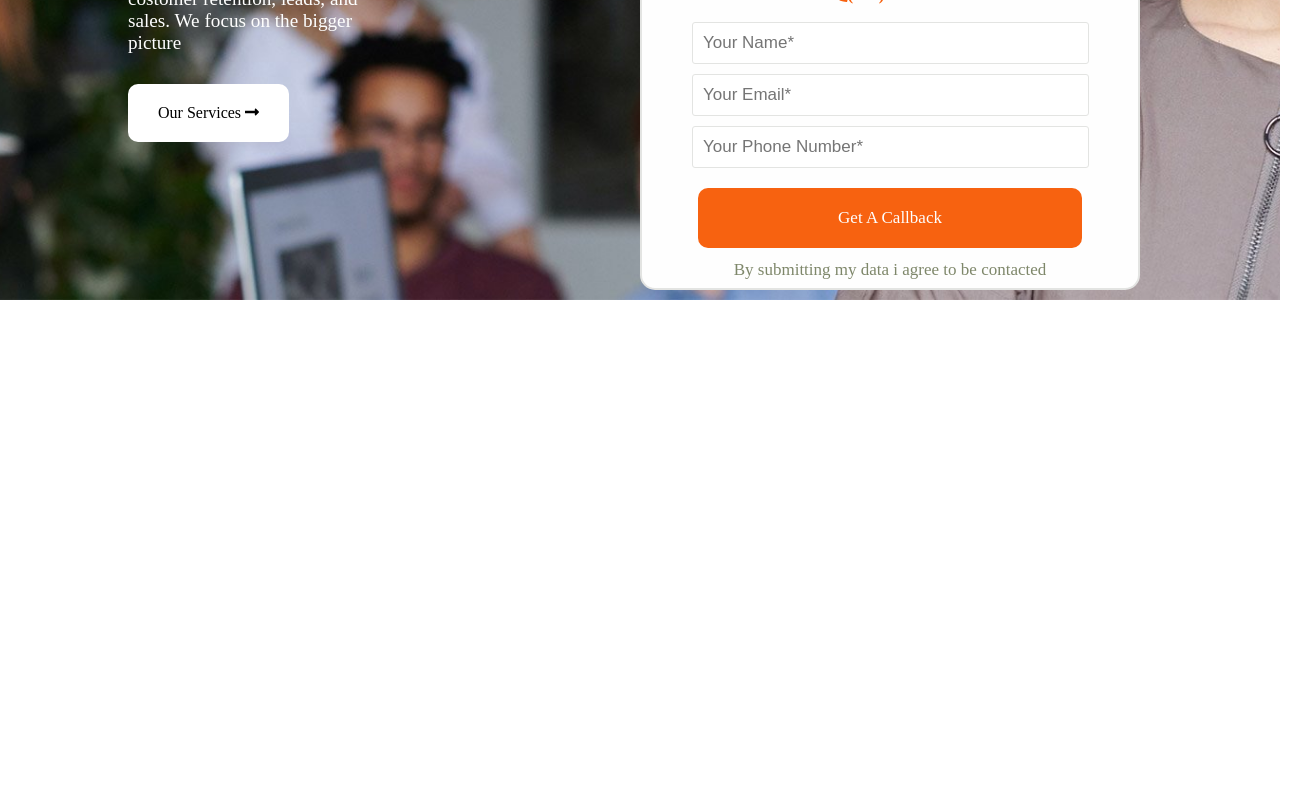
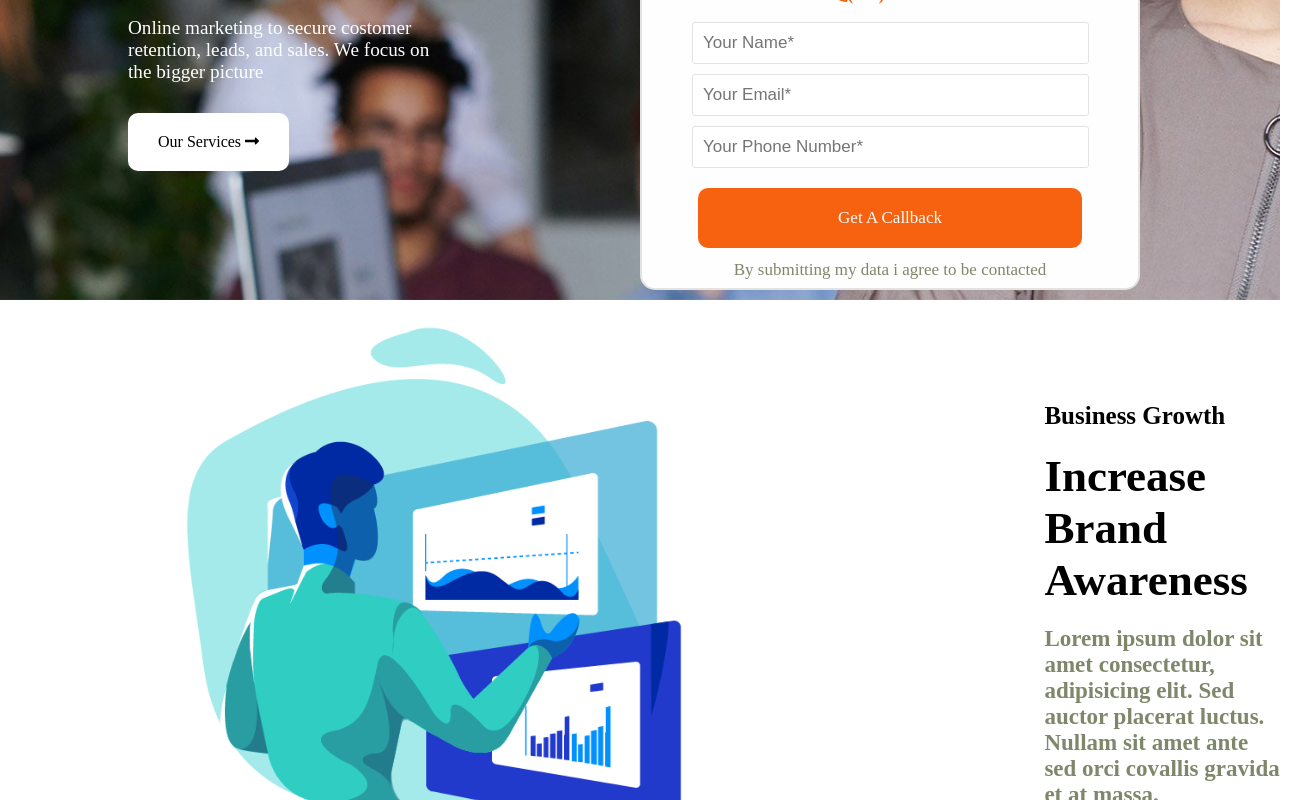
Before and after one commit to AlessandroMandaglio30/proj-html-vuejs, a Vue app: page / in a window 1280 px wide. Shown: the part 500-1300 px from the top of the page, 1311 px wide, since content can reach past the window. Before the commit the page ends 1120 px from the top, so only its background shows below. Built offline with nearby package versions, Linux system fonts and the light colour scheme.

Commit message:
marketing

```diff
--- a/src/assets/style/global.scss
+++ b/src/assets/style/global.scss
@@ -12,3 +12,7 @@
     padding: 0;
     box-sizing: border-box;
 }
+
+body {
+    font-family: 'Zen Antique Soft', serif;
+}
--- a/src/components/macro/Header.vue
+++ b/src/components/macro/Header.vue
@@ -133,6 +133,7 @@ export default {
       border-radius: 7px;
       padding: 0.3rem 0.7rem;
       font-size: 1.25rem;
+      cursor: pointer;
     }
   }
 }
--- a/src/components/macro/Hero.vue
+++ b/src/components/macro/Hero.vue
@@ -57,11 +57,11 @@ export default {
     color: $White;
     text-align: left;
     position: relative;
-    width: 20%;
+    width: 25%;
     top: 40%;
     left: 10%;
     .subtitle {
-      font-size: 1.25rem;
+      font-size: 1.75rem;
       font-weight: bold;
     }
     h5 {
--- a/src/components/macro/Main.vue
+++ b/src/components/macro/Main.vue
@@ -1,10 +1,16 @@
 <template>
-  <main></main>
+  <main>
+    <Marketing />
+  </main>
 </template>
 
 <script>
+import Marketing from "../sections/Marketing.vue";
 export default {
   name: "Main",
+  components: {
+    Marketing,
+  },
 };
 </script>
 
--- /dev/null
+++ b/src/components/sections/Marketing.vue
@@ -0,0 +1,179 @@
+<template>
+  <section id="marketing">
+    <div class="primo_cont">
+      <div class="sx">
+        <img src="../../assets/images/svg/first.svg" alt="Increase" />
+      </div>
+      <div class="dx">
+        <h3>Business Growth</h3>
+        <h2>Increase Brand Awareness</h2>
+        <h5>
+          Lorem ipsum dolor sit amet consectetur, adipisicing elit. Sed auctor
+          placerat luctus. Nullam sit amet ante sed orci covallis gravida et at
+          massa.
+        </h5>
+        <div class="btn btn_orange">Get A Consultation</div>
+      </div>
+    </div>
+    <div class="secondo_cont">
+      <div class="sx">
+        <h3>Investors In People</h3>
+        <h2>In-House Sales Training</h2>
+        <h5>
+          Lorem ipsum dolor sit amet, consectetur adipiscing elit. Sed auctor
+          placerat luctus. Nullam sit amet ante sed orci convallis gravida et at
+          massa.
+        </h5>
+        <div class="btn btn_orange">Get A Consultation</div>
+      </div>
+      <div class="dx">
+        <img src="../../assets/images/svg/second.svg" alt="In-House" />
+      </div>
+    </div>
+    <div class="terzo_cont">
+      <div class="sx">
+        <img src="../../assets/images/svg/third.svg" alt="Increase" />
+      </div>
+      <div class="dx">
+        <h3>Social Media Analysis</h3>
+        <h2>Harness Your Social Proof</h2>
+        <h5>
+          Lorem ipsum dolor sit amet consectetur, adipisicing elit. Sed auctor
+          placerat luctus. Nullam sit amet ante sed orci covallis gravida et at
+          massa.
+        </h5>
+        <div class="btn btn_orange">Get A Consultation</div>
+      </div>
+    </div>
+  </section>
+</template>
+
+<script>
+export default {
+  name: "Marketing",
+};
+</script>
+
+<style lang="scss" scoped>
+@import "../../assets/style/variables.scss";
+.primo_cont {
+  display: flex;
+  .sx {
+    margin-left: 150px;
+    img {
+      height: 600px;
+    }
+  }
+  .dx {
+    width: 20%;
+    margin-left: 23%;
+    margin-top: 8%;
+    h3 {
+      font-size: 25px;
+      margin-bottom: 20px;
+    }
+    h2 {
+      font-size: 45px;
+      margin-bottom: 20px;
+    }
+    h5 {
+      font-size: 23px;
+      color: $FlaxSmoke;
+    }
+    .btn_orange {
+      color: $White;
+      background-color: $Ectasy;
+      margin-top: 20px;
+      border-radius: 10px;
+      padding: 15px 80px;
+      font-size: 15px;
+      cursor: pointer;
+      display: inline-block;
+      &:hover {
+        color: $White;
+        background-color: $Ectasy;
+      }
+    }
+  }
+}
+.secondo_cont {
+  display: flex;
+  .sx {
+    width: 20%;
+    margin-left: 23%;
+    margin-top: 8%;
+    h3 {
+      font-size: 25px;
+      margin-bottom: 20px;
+    }
+    h2 {
+      font-size: 45px;
+      margin-bottom: 20px;
+    }
+    h5 {
+      font-size: 23px;
+      color: $FlaxSmoke;
+    }
+    .btn_orange {
+      color: $White;
+      background-color: $Ectasy;
+      margin-top: 20px;
+      border-radius: 10px;
+      padding: 15px 80px;
+      font-size: 15px;
+      cursor: pointer;
+      display: inline-block;
+      &:hover {
+        color: $White;
+        background-color: $Ectasy;
+      }
+    }
+  }
+  .dx {
+    margin-left: 180px;
+    img {
+      height: 600px;
+    }
+  }
+}
+.terzo_cont {
+  display: flex;
+  .sx {
+    margin-left: 150px;
+    img {
+      height: 600px;
+    }
+  }
+  .dx {
+    width: 20%;
+    margin-left: 23%;
+    margin-top: 8%;
+    h3 {
+      font-size: 25px;
+      margin-bottom: 20px;
+    }
+    h2 {
+      font-size: 45px;
+      margin-bottom: 20px;
+    }
+    h5 {
+      font-size: 23px;
+      color: $FlaxSmoke;
+    }
+    .btn_orange {
+      color: $White;
+      background-color: $Ectasy;
+      margin-top: 20px;
+      border-radius: 10px;
+      padding: 15px 80px;
+      font-size: 15px;
+      cursor: pointer;
+      display: inline-block;
+      &:hover {
+        color: $White;
+        background-color: $Ectasy;
+      }
+    }
+  }
+}
+</style>
```
